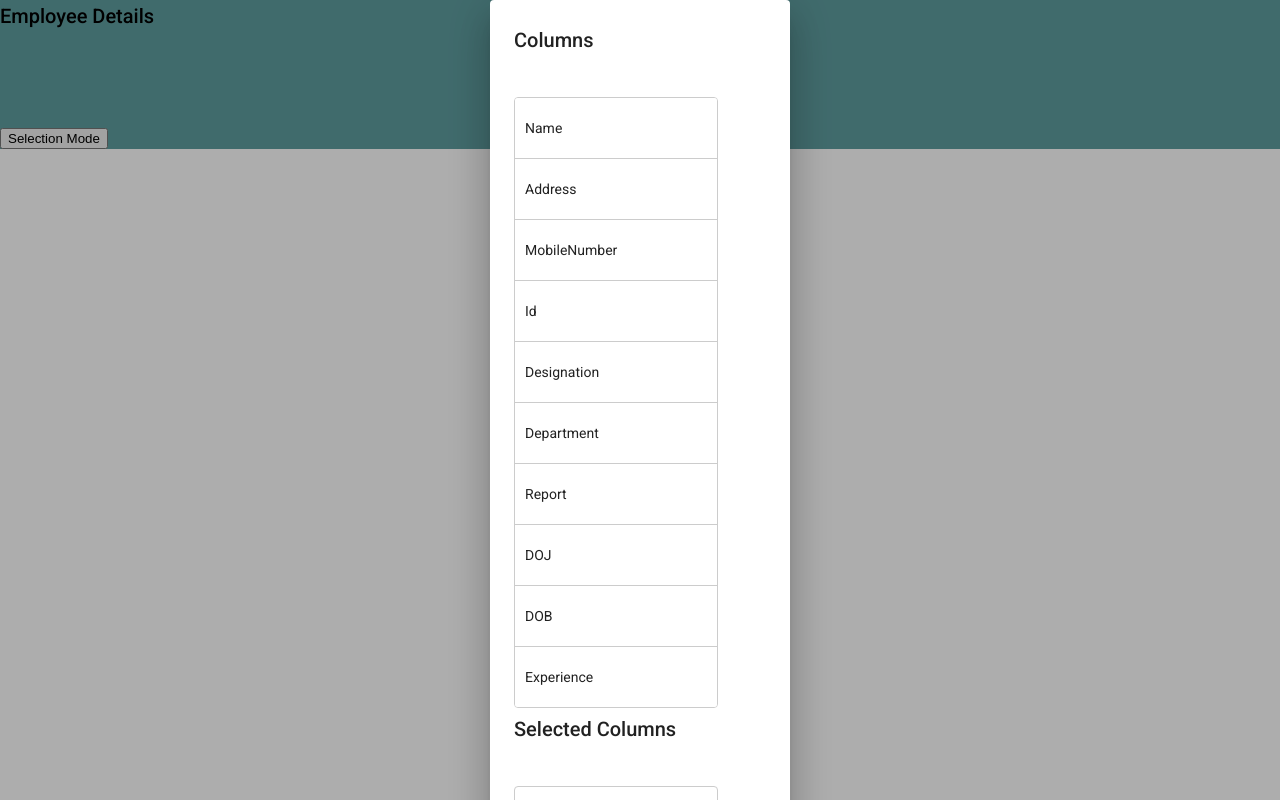
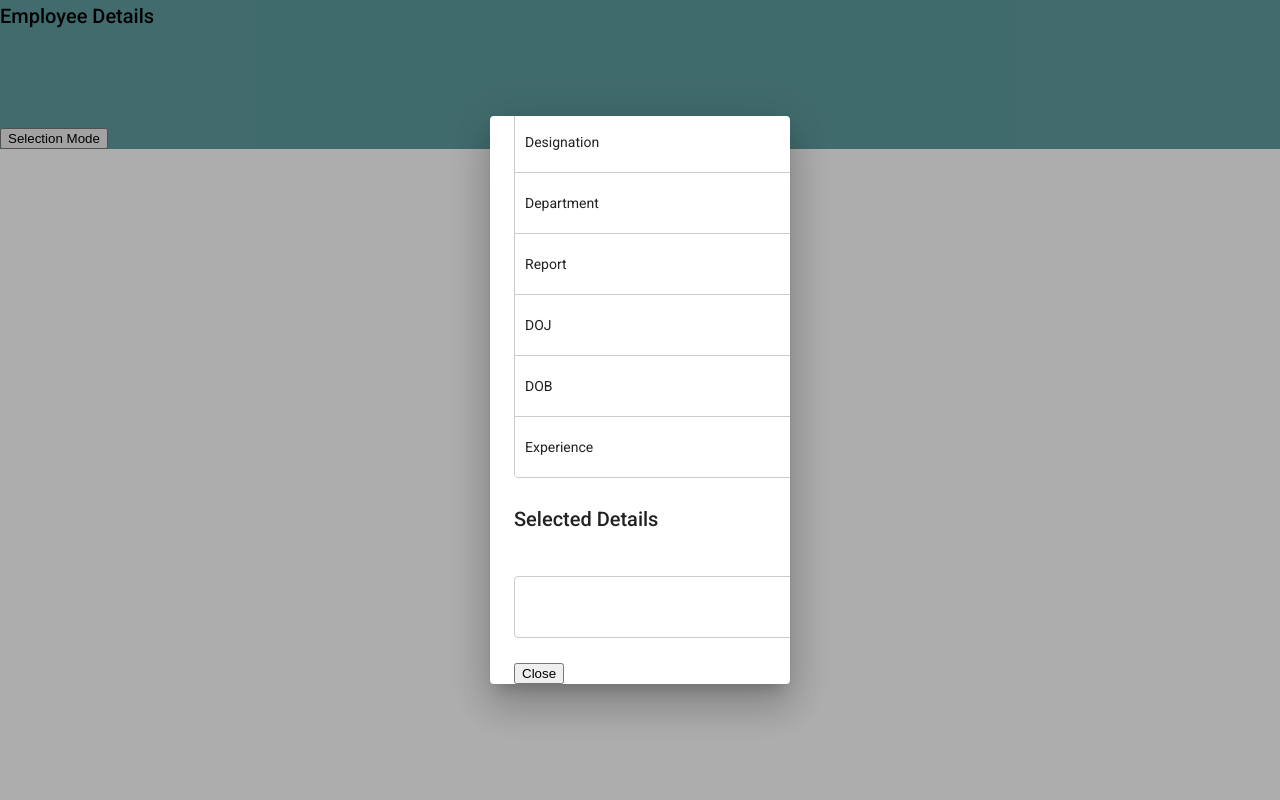
Before and after one commit to dravidam-sowmya/demoproj, an Angular app: page / in a window 1280 px wide. Both pictures are taken after a click on the button "Selection Mode". Built offline with nearby package versions, Linux system fonts and the light colour scheme.

Commit message:
first commit

```diff
--- a/src/app/app.component.ts
+++ b/src/app/app.component.ts
@@ -24,7 +24,7 @@ export class AppComponent {
     Name : 'employeeName',
     Address : 'employeeAddress',
     MobileNumber : 'employeeMobileNumber',
-    Id:' employeeId',
+    Id:'employeeId',
     Designation : 'employeeDesignation',
     Department : 'employeeDept',
     Report : 'employeeReportingTo',
--- a/src/app/column-filter/column-filter.component.html
+++ b/src/app/column-filter/column-filter.component.html
@@ -1,9 +1,9 @@
 <div>
     <div class="container">
         <div class="row">
-            <div class="col-md-12">
+            <div class="col-md-12" style="width: 500px;height: 500px; margin-right: 50%;">
                 <div>
-<h2>Columns</h2>
+<h2>Details</h2>
                 <div
                 cdkDropList
                 #columnList="cdkDropList"
@@ -13,10 +13,10 @@
                 (cdkDropListDropped)="onDrop($event)">
                 <div class="column-block" *ngFor="let column of columList" cdkDrag>{{column}}</div>
               </div>
-                </div>
+                </div><br>
                 <div>
                     <div class="container">
-                        <h2>Selected Columns</h2>
+                        <h2>Selected Details</h2>
                         <div
                         cdkDropList
                         #selectedColumns="cdkDropList"
@@ -27,14 +27,11 @@
                         <div class="column-block" *ngFor="let selectedColumn of selectedColumnsToDisplay" cdkDrag>{{selectedColumn}}</div>
                       </div>
                       </div>
+                </div><br>
+                <div>
+                  <button  (click)="closeModal()">Close</button>
                 </div>
-
               </div>
             </div>
         </div>
-
-
-
-
-<button (click)="closeModal()">Close</button>
 </div>
```
